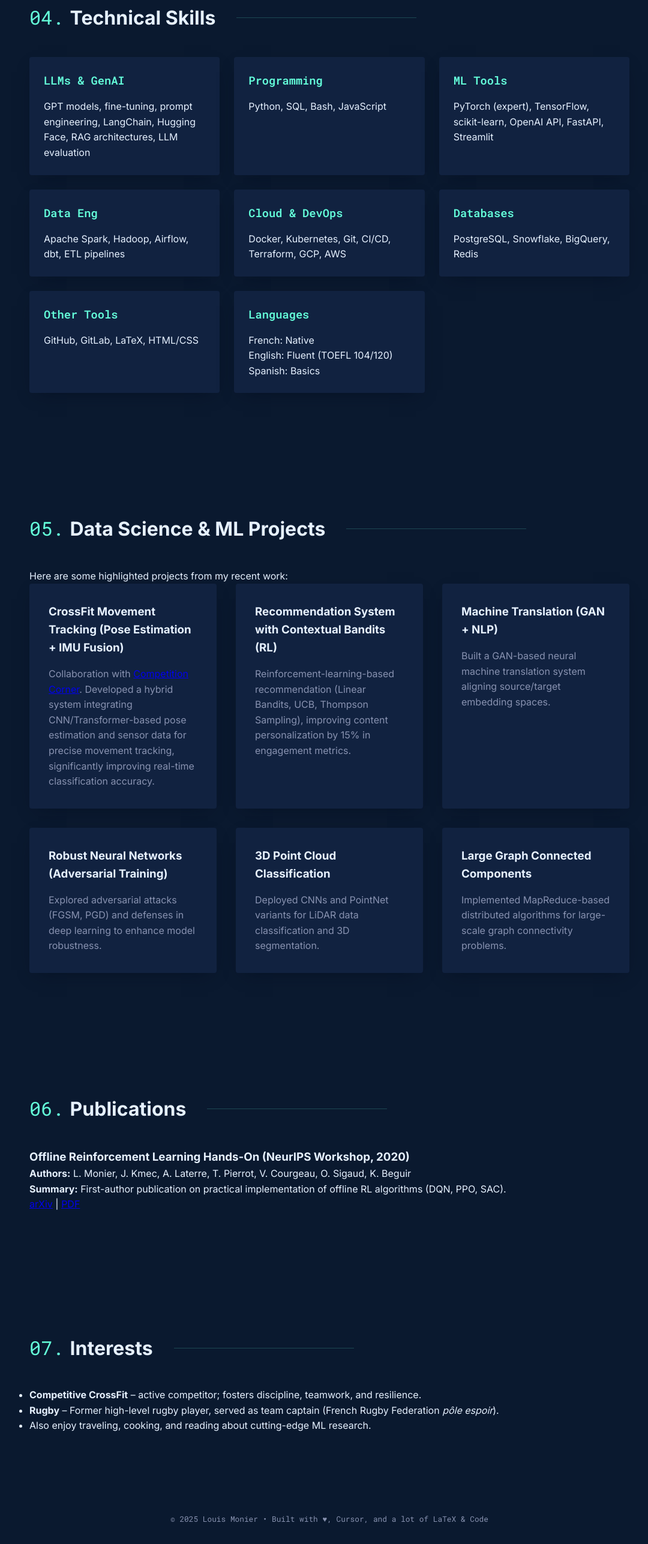
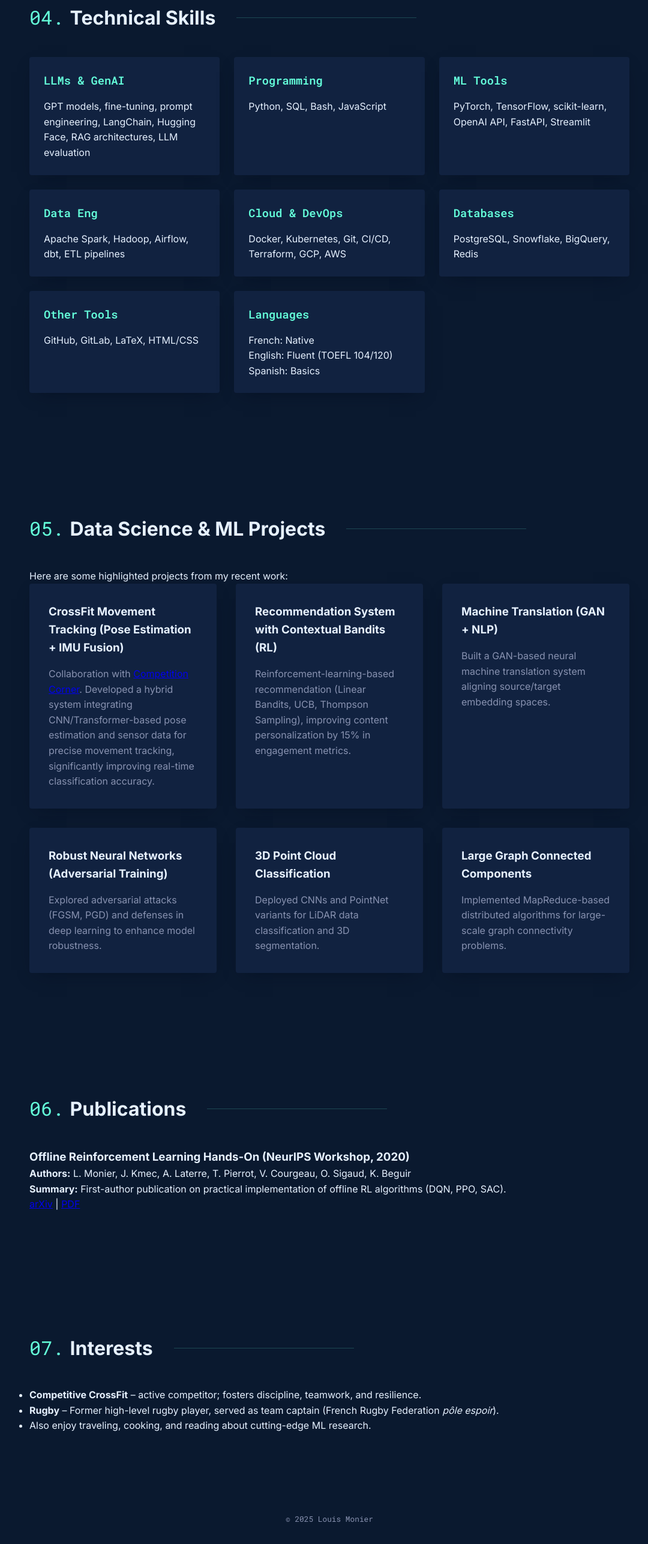
Before and after one commit to louis-monier/louis-monier.github.io, a plain HTML site: page index.html in a window 1280 px wide. Shown: the part 4555-7129 px from the top of the page at 60% size, without its empty margins (91-1171 px from the left). Drawn offline with Linux system fonts and the light colour scheme.

Commit message:
small updates

```diff
--- a/index.html
+++ b/index.html
@@ -279,7 +279,7 @@
       </div>
       <div class="skill-block">
         <h3>ML Tools</h3>
-        <p>PyTorch (expert), TensorFlow, scikit-learn, OpenAI API, FastAPI, Streamlit</p>
+        <p>PyTorch, TensorFlow, scikit-learn, OpenAI API, FastAPI, Streamlit</p>
       </div>
       <div class="skill-block">
         <h3>Data Eng</h3>
@@ -404,7 +404,7 @@
   <!-- FOOTER -->
   <footer>
     <p class="footer-text">
-      © 2025 Louis Monier • Built with ♥, Cursor, and a lot of LaTeX & Code
+      © 2025 Louis Monier
     </p>
   </footer>
 
```
